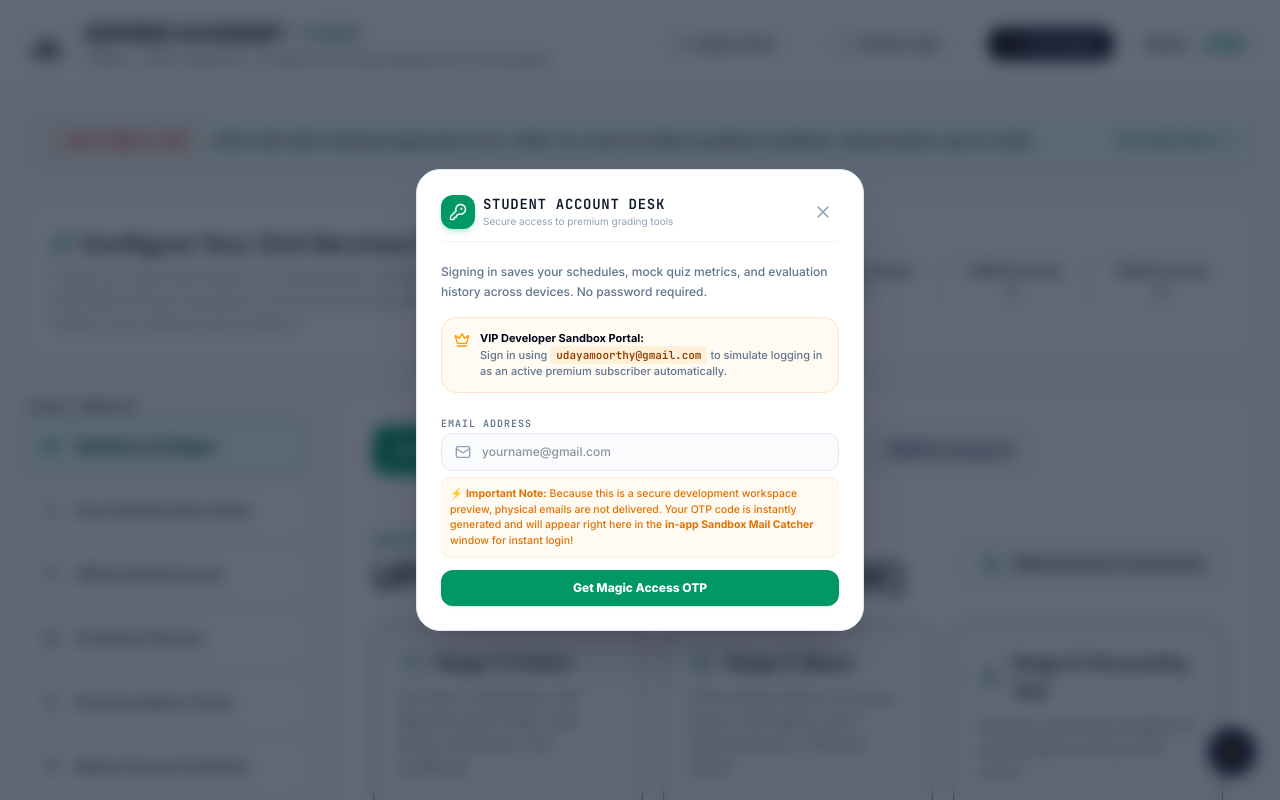
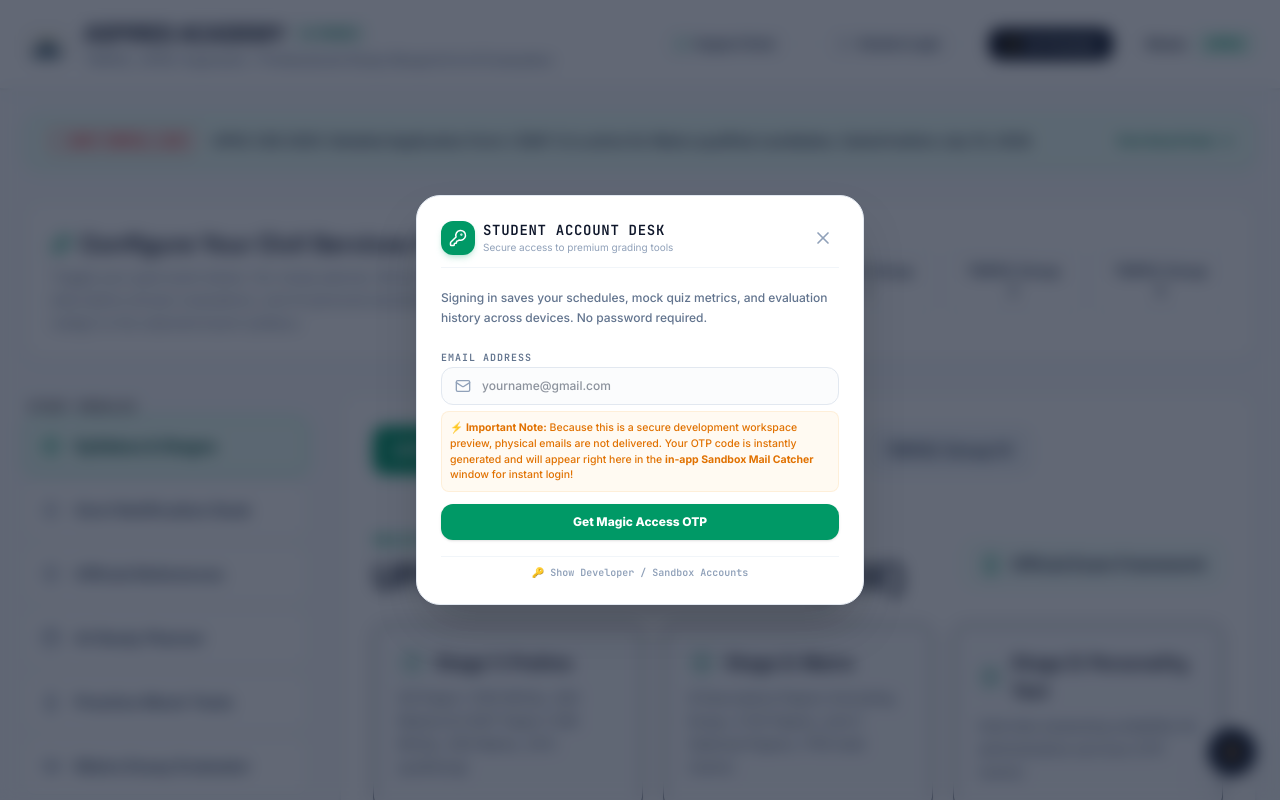
Before and after one commit to udayamoorthy-ux/AspiresAcademy, a React (Vite) app: page / in a window 1280 px wide. Both pictures are taken after a click on the button "Student Login". Shown: the top 800 px of the page. Built offline with nearby package versions, Linux system fonts and the light colour scheme.

Commit message:
feat(auth): make developer sandbox hint toggleable
Add state to conditionally display the VIP sandbox hint to reduce UI clutter for non-developer users.

```diff
--- a/src/components/AuthModal.tsx
+++ b/src/components/AuthModal.tsx
@@ -18,6 +18,7 @@ export default function AuthModal({ isOpen, onClose, onLoginSuccess, currentEmai
   const [success, setSuccess] = useState(false);
   const [errorMsg, setErrorMsg] = useState('');
   const [copied, setCopied] = useState(false);
+  const [showSandboxHint, setShowSandboxHint] = useState(false);
 
   useEffect(() => {
     if (isOpen) {
@@ -28,6 +29,7 @@ export default function AuthModal({ isOpen, onClose, onLoginSuccess, currentEmai
       setErrorMsg('');
       setGeneratedOtp('');
       setCopied(false);
+      setShowSandboxHint(false);
     }
   }, [isOpen, currentEmail]);
 
@@ -183,8 +185,9 @@ export default function AuthModal({ isOpen, onClose, onLoginSuccess, currentEmai
                   Signing in saves your schedules, mock quiz metrics, and evaluation history across devices. No password required.
                 </div>
 
-                {/* VIP Banner Notification */}
-                <div className="bg-amber-500/5 border border-amber-500/20 p-3 rounded-2xl flex items-start gap-2.5 text-[11px] font-medium text-slate-700">
+                {/* VIP Banner Notification - Conditional */}
+                {showSandboxHint && (
+                  <div className="bg-amber-500/5 border border-amber-500/20 p-3 rounded-2xl flex items-start gap-2.5 text-[11px] font-medium text-slate-700 animate-fadeIn">
                     <Crown className="h-4 w-4 text-amber-500 shrink-0 mt-0.5" />
                     <div className="space-y-0.5">
                       <span className="font-bold text-slate-950">VIP Developer Sandbox Portal:</span>
@@ -193,6 +196,7 @@ export default function AuthModal({ isOpen, onClose, onLoginSuccess, currentEmai
                       </p>
                     </div>
                   </div>
+                )}
 
                 {errorMsg && (
                   <div className="bg-red-50 border border-red-200 text-red-650 text-xs p-3 rounded-xl font-semibold">
@@ -311,6 +315,18 @@ export default function AuthModal({ isOpen, onClose, onLoginSuccess, currentEmai
                     </form>
                   </div>
                 )}
+
+                {/* Subtle Sandbox Toggle Link at the bottom */}
+                <div className="flex justify-center pt-2 border-t border-slate-100 mt-2">
+                  <button
+                    type="button"
+                    onClick={() => setShowSandboxHint(!showSandboxHint)}
+                    className="text-[10px] text-slate-400 hover:text-emerald-600 font-mono transition-colors font-bold flex items-center gap-1 cursor-pointer hover:underline"
+                    id="sandbox-toggle-btn"
+                  >
+                    <span>{showSandboxHint ? 'Hide Sandbox Help' : '🔑 Show Developer / Sandbox Accounts'}</span>
+                  </button>
+                </div>
               </>
             )}
           </div>
```
Lines whose indentation alone changed are shown as unchanged.
